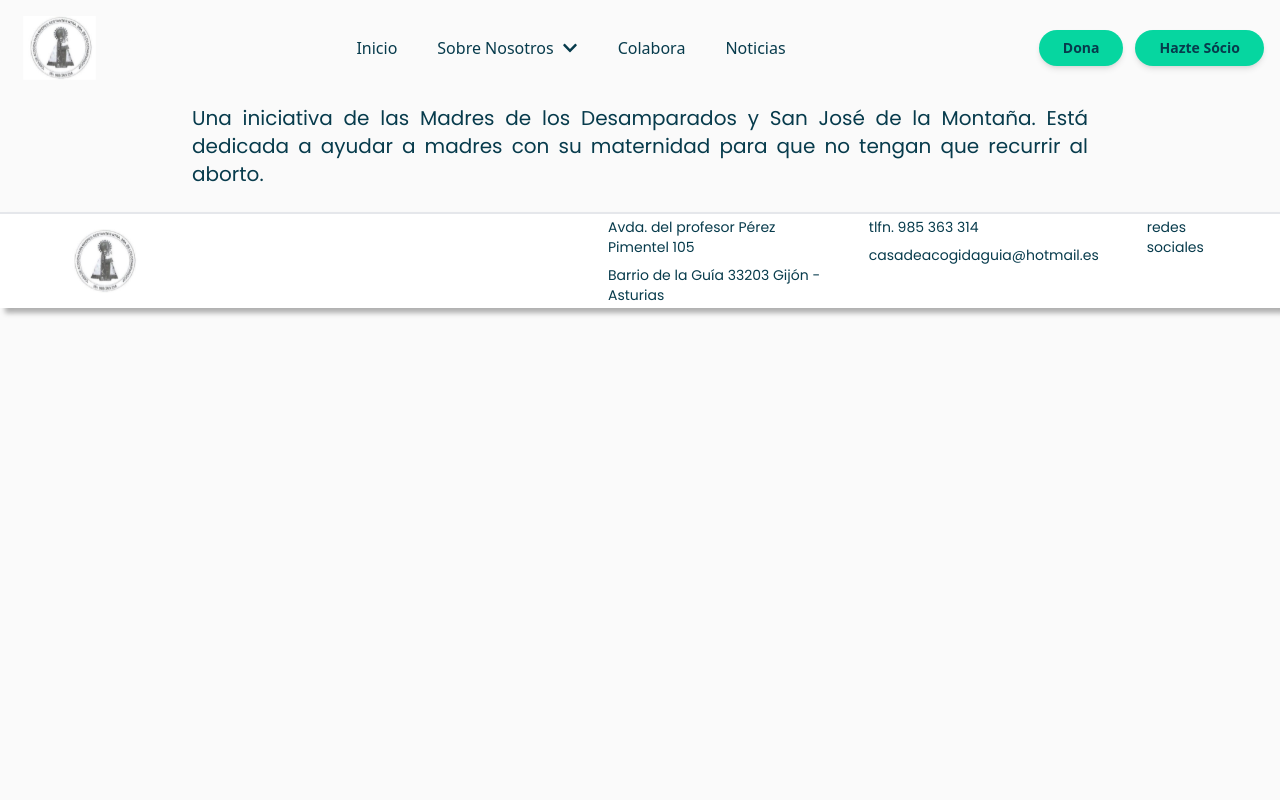
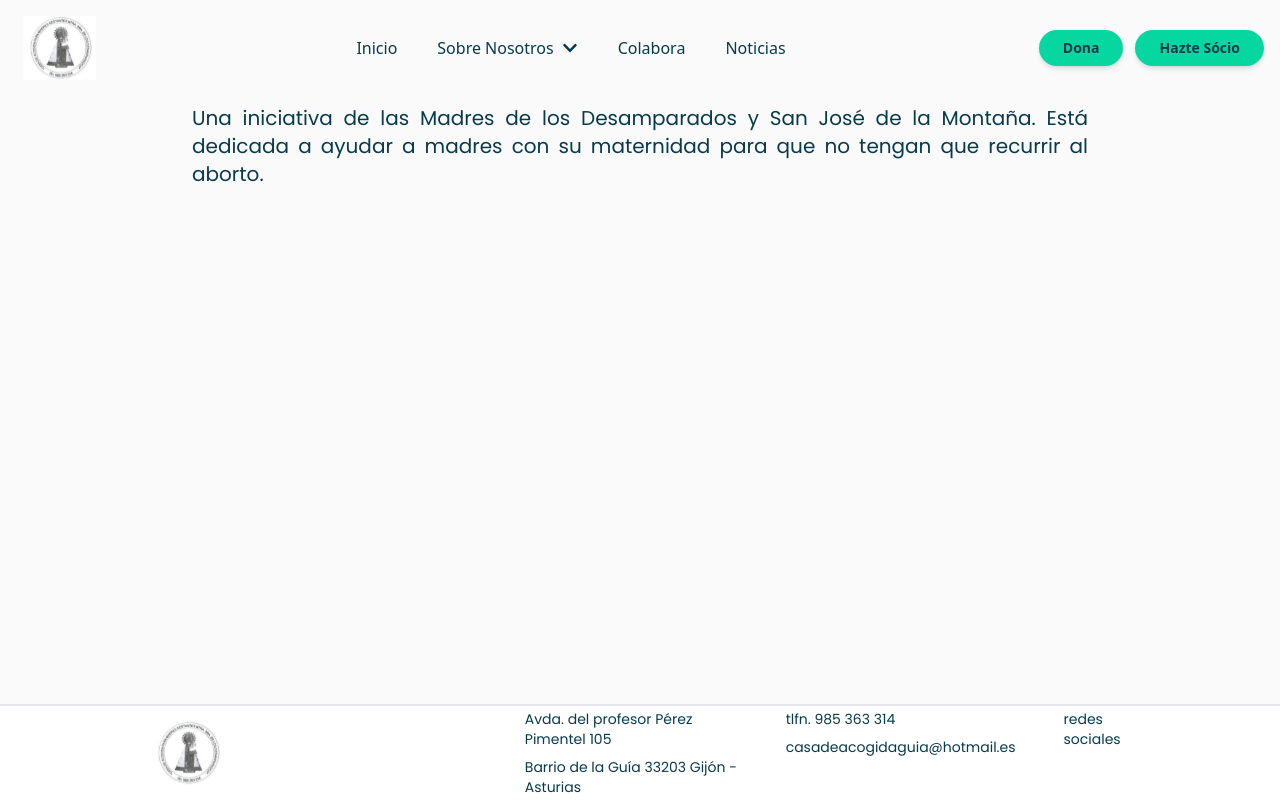
Before and after one commit to vallefarinha/front-casa, a React (Vite) app: page / in a window 1280 px wide. Built offline with nearby package versions, Linux system fonts and the light colour scheme.

Commit message:
footer positionfixed

```diff
--- a/src/components/footer/Footer.jsx
+++ b/src/components/footer/Footer.jsx
@@ -41,13 +41,13 @@ const ContactInfo = () => (
 );
 
 const Footer = () => (
-  <div className="bg-white w-full h-24 py-6 px-4 md:px-6 flex items-center justify-between shadow-xl border-t-2 border-gray-200 relative bottom-0">
-    <div className="flex items-center space-x-3 ml-9">
+  <div className="bg-white w-full h-24 py-6 px-4 md:px-6 flex items-center justify-between shadow-xl border-t-2 border-gray-200 fixed bottom-0">
+    <div className="flex items-center space-x-3 ml-20">
       <Link to="/" className="flex items-center space-x-3 rtl:space-x-reverse">
-        <img src={LogoNav} className="h-16" alt="Logo" />
+        <img src={LogoNav} className="h-16 ml-10" alt="Logo" />
       </Link>
     </div>
-    <div className="w-2/3 md:w-1/2 flex flex-col items-end mr-10">
+    <div className="w-2/3 md:w-1/2 flex flex-col items-end"style={{marginRight: '10%'}}>
       <div className="-mr-2">
         <ContactInfo />
       </div>
@@ -55,4 +55,5 @@ const Footer = () => (
   </div>
 );
 
+
 export default Footer;
```
